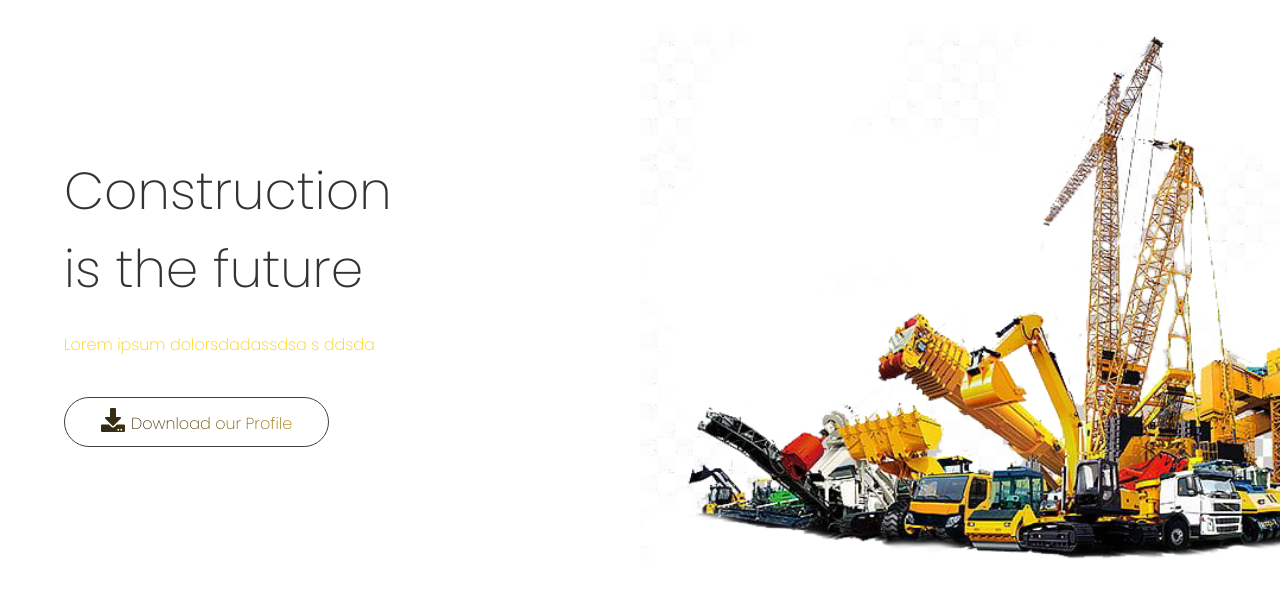
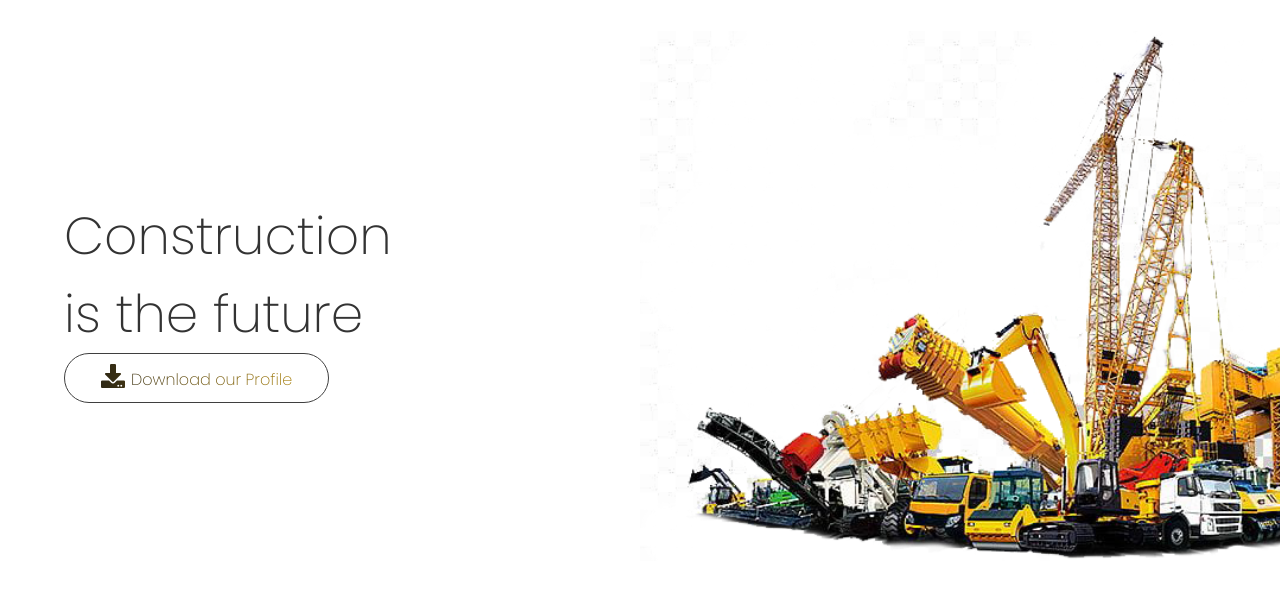
Before and after one commit to niiwade/newsite, a plain HTML site: page index2.html in a window 1280 px wide. Shown: the part 130-733 px from the top of the page. Drawn offline with Linux system fonts and the light colour scheme.

Commit message:
new changes

```diff
--- a/index2.html
+++ b/index2.html
@@ -55,9 +55,9 @@
         <main>
             <div class="main-content">
                 <h1 class="title">Construction <br> is the future</h1>
-                <p class="desc">
-                    Lorem ipsum dolorsdadassdsa s ddsda
-                </p>
+<!--                 <p class="desc">
+
+                </p> -->
 
 
                 <button class="down-btn"><a href="./doc/Hareshima Profile.pdf"><i class="fas fa-download"></i>Download our Profile</a>
```
